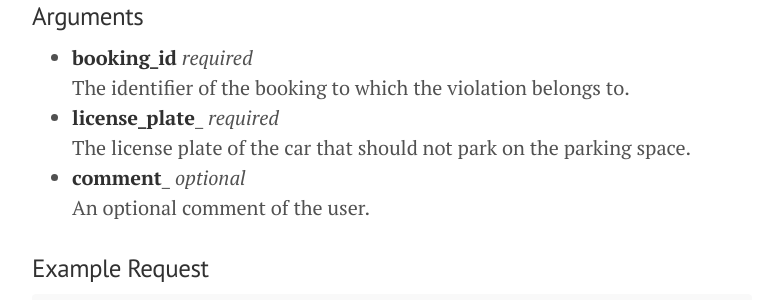
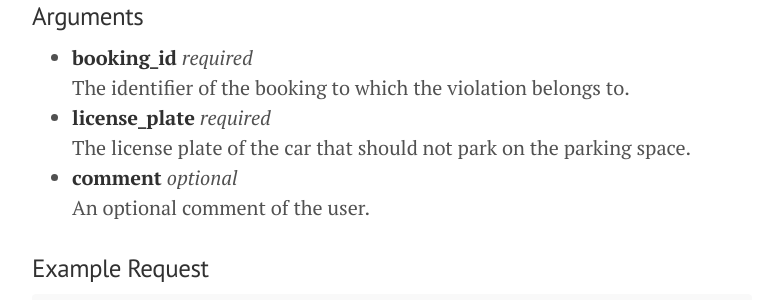
Before and after one commit to parku/docs, a Jekyll site: the page built from api/violations.md, in a window 1280 px wide and 900 px high, scrolled down 566 px. Shown: the part 156-456 px from the top of the window, without its empty margins (248-1005 px from the left). Built offline with Jekyll 4.4.1, drawn with Linux system fonts in a browser that asks for light colours; Markdown is read by kramdown in place of the engine named in the settings.

Commit message:
Small fixes.

```diff
--- a/api/violations.md
+++ b/api/violations.md
@@ -26,9 +26,9 @@ POST {{ site.parku.api }}/bookings/:booking_id/violation
 
 * __booking\_id__ _required_<br/>
   The identifier of the booking to which the violation belongs to.
-* __license\_plate___ _required_<br/>
+* __license\_plate__ _required_<br/>
   The license plate of the car that should not park on the parking space.
-* __comment___ _optional_<br/>
+* __comment__ _optional_<br/>
   An optional comment of the user.
 
 ### Example Request
```
Also changed, not shown: other parts of api/violations.md (+2 -2 lines).
